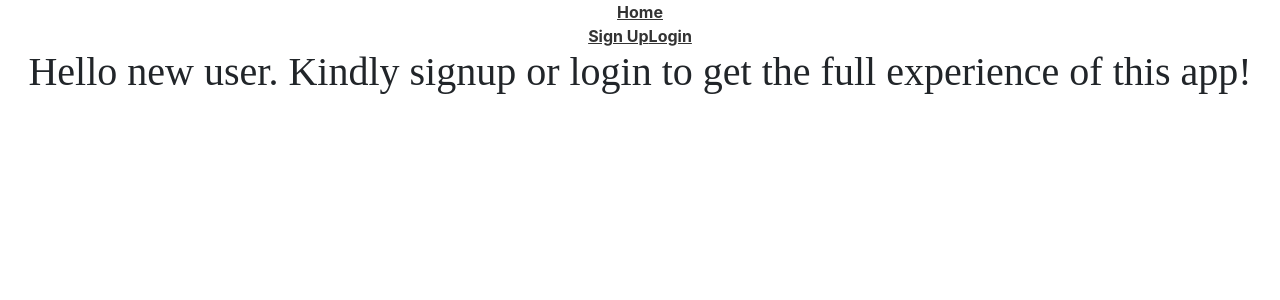
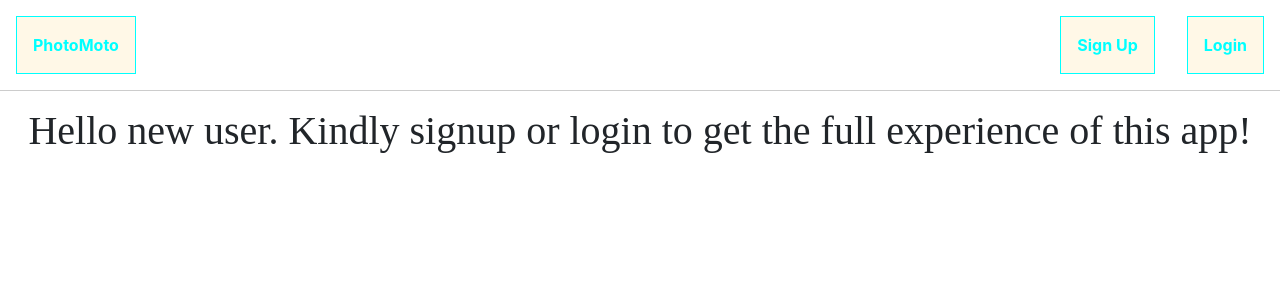
Before and after one commit to NjukiG/photo-moto-backend, a React (Create React App) app in the folder client/: page / in a window 1280 px wide. Shown: the top 300 px of the page. Built offline with nearby package versions, Linux system fonts and the light colour scheme; no server answers; a web font is replaced by a local one.

Commit message:
Initialized Albums controller

```diff
--- a/client/src/App.css
+++ b/client/src/App.css
@@ -2,9 +2,30 @@
   text-align: center;
 }
 
+
+header {
+  display: flex;
+  justify-content: space-between;
+  align-items: center;
+  border-bottom: 1px solid #ccc;
+}
+
+header a,
+header button {
+  font-size: 1rem;
+  display: inline-block;
+  background-color: #fff8e7;
+  border: 1px solid aqua;
+  margin: 1rem;
+  padding: 1rem;
+  text-decoration: none;
+  color: aqua;
+  cursor: pointer;
+}
+
 form {
   background-color: #fff8e7;
-  border: 1px solid salmon;
+  border: 1px solid aqua;
   display: flex;
   flex-direction: column;
   width: 600px;
@@ -12,3 +33,15 @@ form {
   margin: 0 auto;
   padding: 0 1rem 1rem;
 }
+
+main {
+  margin: 1rem;
+}
+
+form input {
+  margin: 0.25rem 0;
+}
+
+form button[type="submit"] {
+  width: 40%;
+}
--- a/client/src/components/NavBar.js
+++ b/client/src/components/NavBar.js
@@ -12,11 +12,12 @@ function NavBar({ user, setUser }) {
   return (
     <header>
       <div>
-        <Link to="/">Home</Link>
+        <Link to="/">PhotoMoto</Link>
       </div>
       <div>
         {user ? (
           <button onClick={handleLogout}>Logout</button>
+
         ) : (
           <>
             <Link to="/signup">Sign Up</Link>
```
Also changed, not shown: 2 other files (tests, documents, lock files or other folders).
